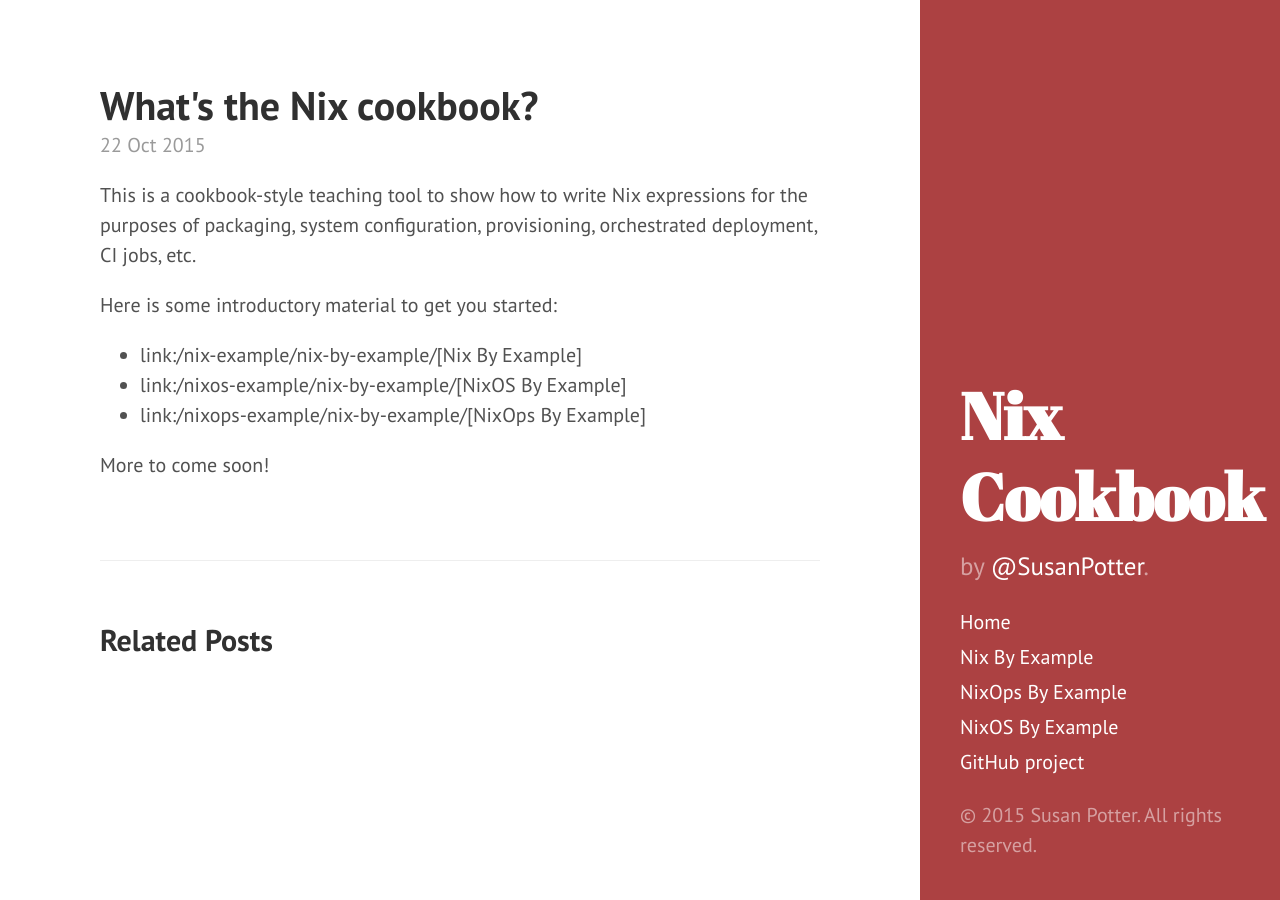
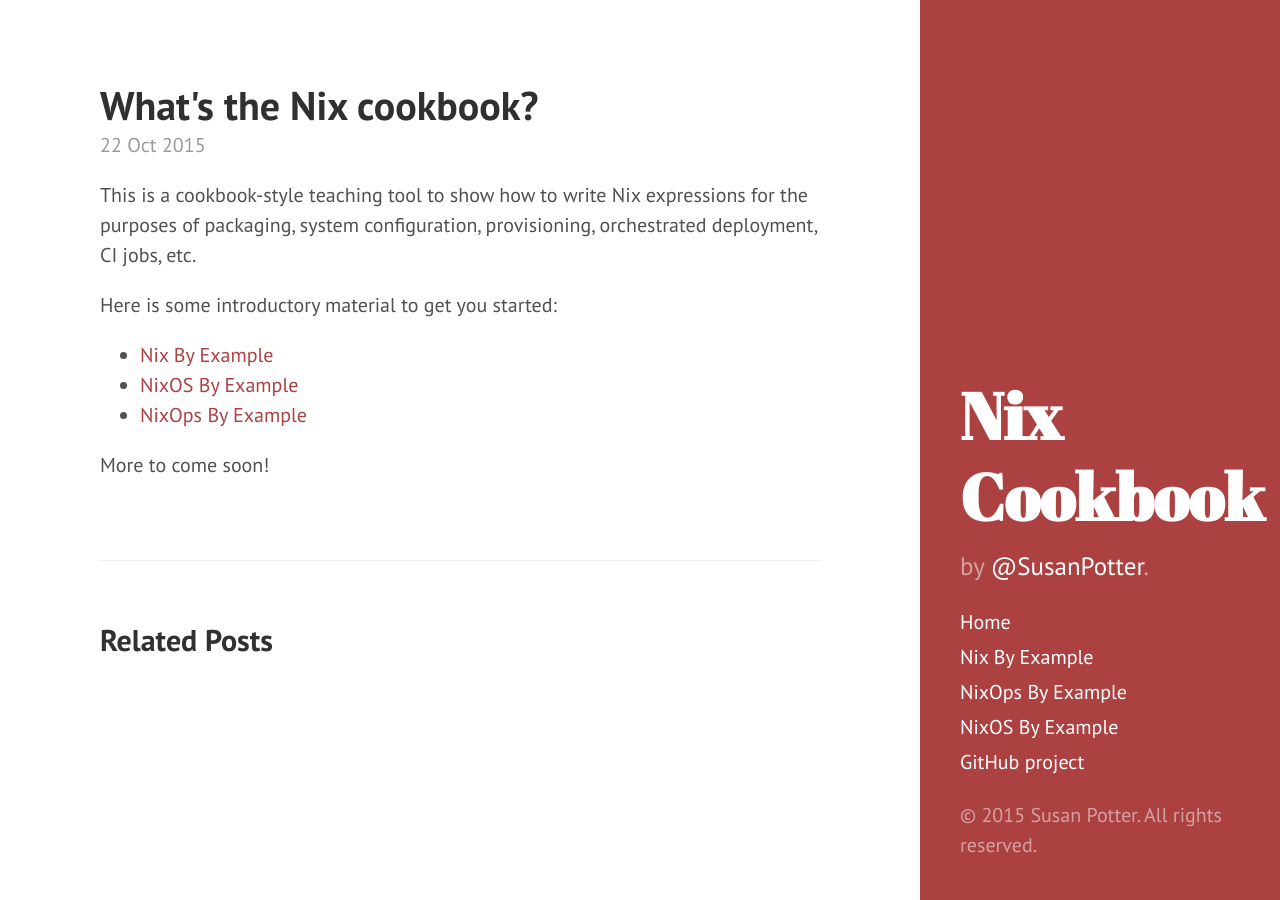
Before and after one commit to functionalops/nix-cookbook, a Jekyll site: the page built from _posts/2015-10-22-whats-nix-cookbook.md, in a window 1280 px wide. Built offline with Jekyll 4.4.1, drawn with Linux system fonts in a browser that asks for light colours; Markdown is read by kramdown in place of the engine named in the settings.

Commit message:
Fix link formatting in markdown post

```diff
--- a/_posts/2015-10-22-whats-nix-cookbook.md
+++ b/_posts/2015-10-22-whats-nix-cookbook.md
@@ -9,8 +9,8 @@ orchestrated deployment, CI jobs, etc.
 
 Here is some introductory material to get you started:
 
-* link:/nix-example/nix-by-example/[Nix By Example]
-* link:/nixos-example/nix-by-example/[NixOS By Example]
-* link:/nixops-example/nix-by-example/[NixOps By Example]
+* [Nix By Example](/nix-example/nix-by-example/)
+* [NixOS By Example](/nixos-example/nix-by-example/)
+* [NixOps By Example](/nixops-example/nix-by-example/)
 
 More to come soon!
```
